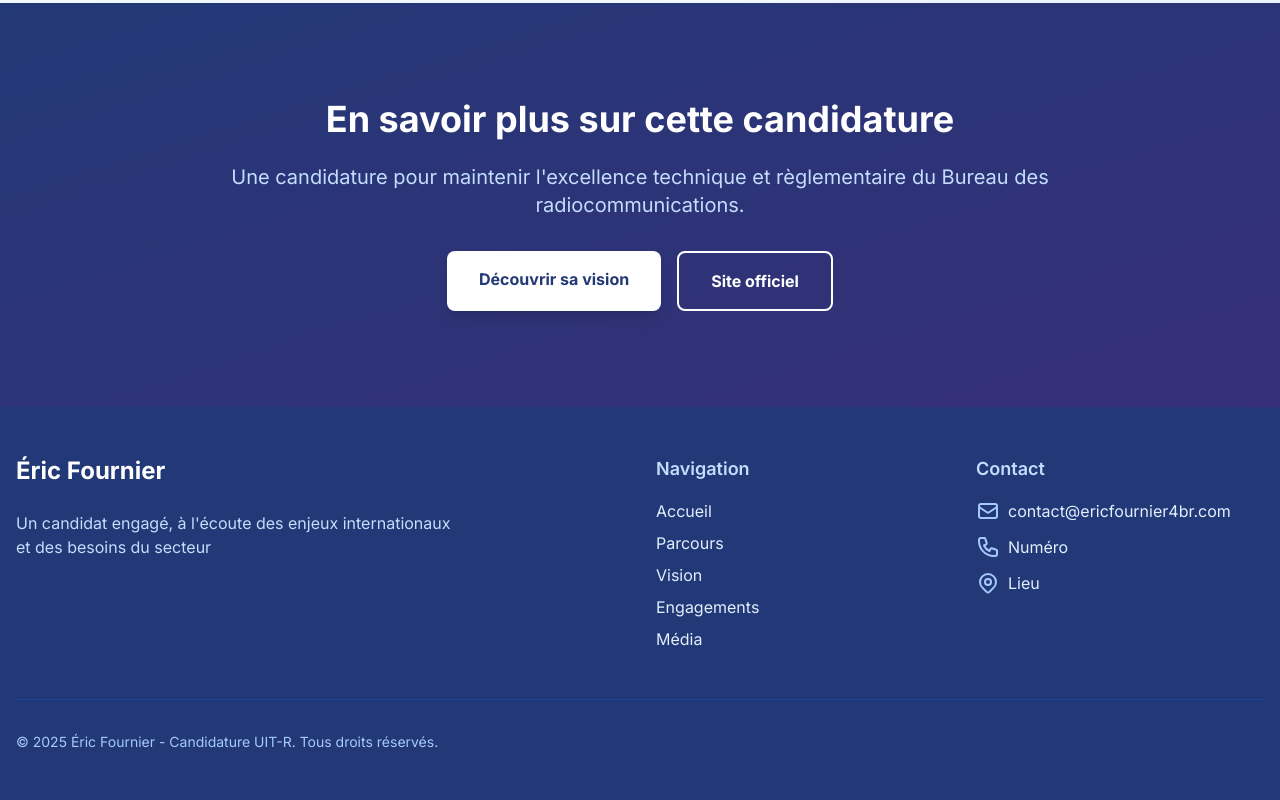
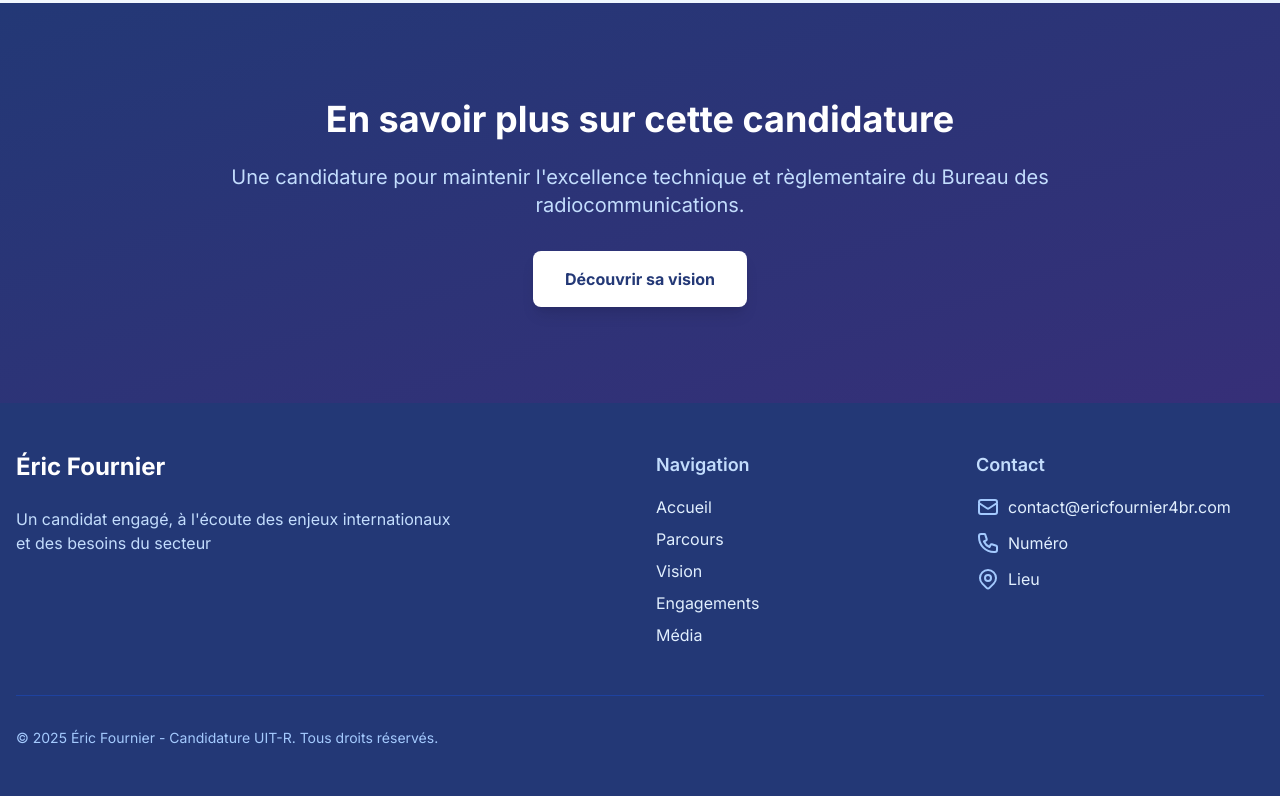
Before and after one commit to Thinkaz/super-duper-fiesta, a React (Create React App) app: page / in a window 1280 px wide. Shown: the part 3113-3913 px from the top of the page. Built offline with nearby package versions, Linux system fonts and the light colour scheme.

Commit message:
fixed redirections

```diff
--- a/src/pages/Home.jsx
+++ b/src/pages/Home.jsx
@@ -582,14 +582,6 @@ const Home = () => {
               >
                 Découvrir sa vision
               </Link>
-              <a
-                href="https://www.ericfournier4br.com"
-                target="_blank"
-                rel="noopener noreferrer"
-                className="px-8 py-4 border-2 border-white text-white font-bold rounded-lg hover:bg-white/10 transition-colors"
-              >
-                Site officiel
-              </a>
             </div>
           </motion.div>
         </div>
--- a/src/pages/Vision.jsx
+++ b/src/pages/Vision.jsx
@@ -344,9 +344,12 @@ const Vision = () => {
             règlementaires d'aujourd'hui et de demain.
           </p>
           <div className="inline-flex">
-            <button className="bg-blue-900 text-white px-6 py-3 rounded-lg hover:bg-blue-800 transition-colors shadow-md">
+            <a
+              className="bg-blue-900 text-white px-6 py-3 rounded-lg hover:bg-blue-800 transition-colors shadow-md"
+              href="/engagements"
+            >
               Découvrir ses engagements
-            </button>
+            </a>
           </div>
         </motion.div>
       </div>
```
